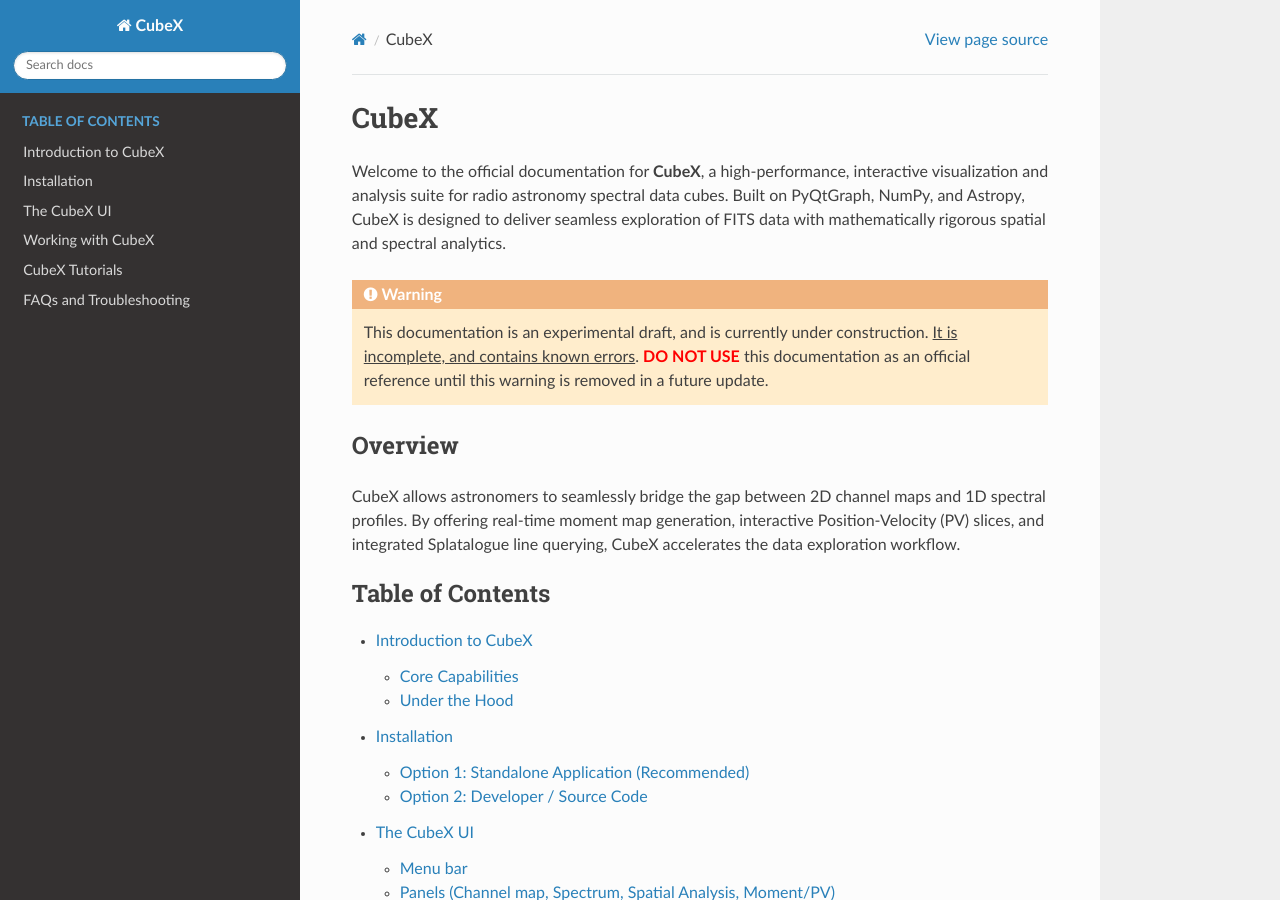
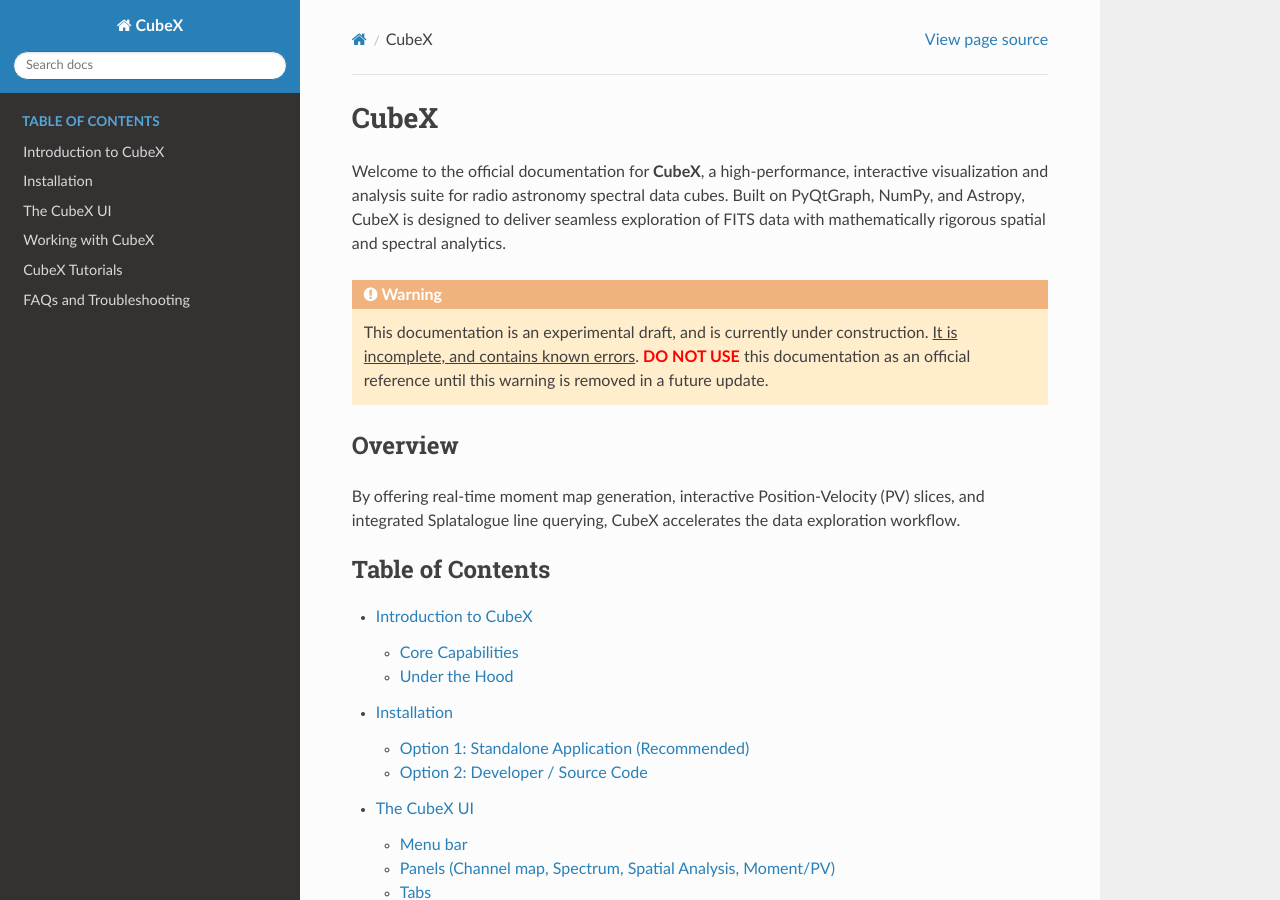
Before and after one commit to ramlalunni/CubeX, a Sphinx documentation site: the page built from docs/source/index.md, in a window 1280 px wide and 900 px high. Built offline with Sphinx 7.4.7 and the Read the Docs theme 3.1.0, drawn with Linux system fonts in a browser that asks for light colours.

````diff
--- a/docs/source/index.md
+++ b/docs/source/index.md
@@ -8,7 +8,7 @@ This documentation is an experimental draft, and is currently under construction
 
 ## Overview
 
-CubeX allows astronomers to seamlessly bridge the gap between 2D channel maps and 1D spectral profiles. By offering real-time moment map generation, interactive Position-Velocity (PV) slices, and integrated Splatalogue line querying, CubeX accelerates the data exploration workflow.
+By offering real-time moment map generation, interactive Position-Velocity (PV) slices, and integrated Splatalogue line querying, CubeX accelerates the data exploration workflow.
 
 ```{toctree}
 :maxdepth: 2
````
Also changed, not shown: README.md (+6 -1 lines), docs/source/introduction.md (+1 -1 lines).
